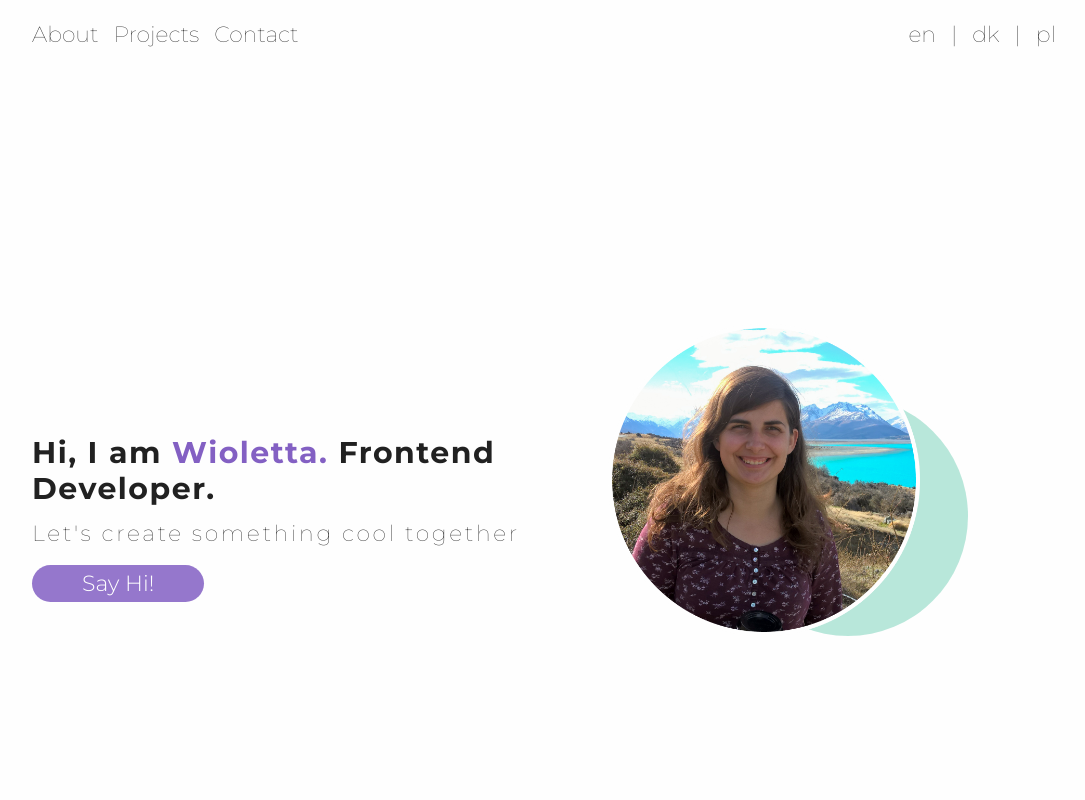
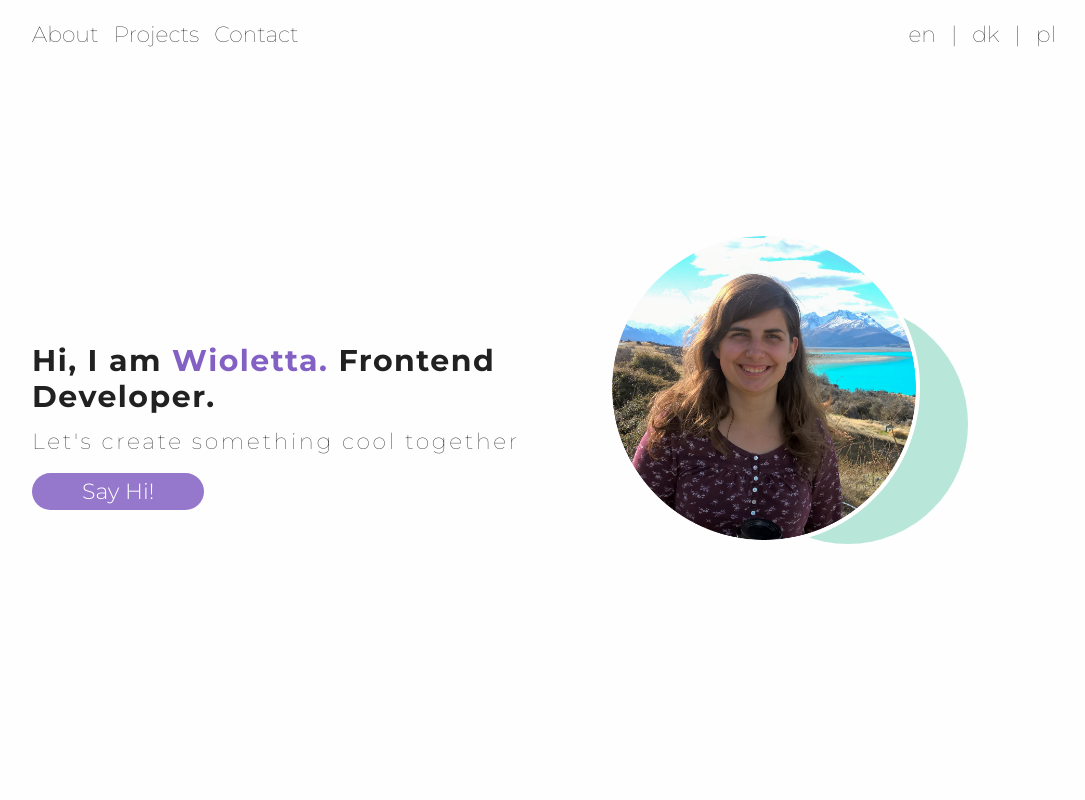
Before and after one commit to w-gluza/portfolio, a React (Create React App) app: page / in a window 1280 px wide. Shown: the top 800 px of the page, without its empty margins (96-1181 px from the left). Built offline with nearby package versions, Linux system fonts and the light colour scheme; what i18next-xhr-backend would draw is missing.

Commit message:
UI improvments in Project and Contact

```diff
--- a/src/components/Contact/Contact.js
+++ b/src/components/Contact/Contact.js
@@ -8,7 +8,7 @@ class Contact extends Component {
         <figure className="contact__figure">
           <img
             className="profile_circle"
-            src="./img/profile_circle.svg"
+            src="./img/contact__circles.svg"
             alt="ssomethig"
           />
           <img
--- a/src/components/Header/Header.scss
+++ b/src/components/Header/Header.scss
@@ -1,5 +1,9 @@
 .header__section {
   grid-row: 2;
+  @include respond(tab-land) {
+    grid-row: 1;
+    grid-column: 1;
+  }
 }
 .header__figure {
   display: grid;
@@ -9,7 +13,8 @@
   grid-row: 1;
   @include respond(tab-land) {
     max-width: 30vw;
-    grid-row: 2;
+    grid-row: 1;
+    grid-column: 2;
   }
 }
 
--- a/src/components/Projects/Projects.js
+++ b/src/components/Projects/Projects.js
@@ -5,7 +5,7 @@ import Icon from '../../assets/icons/';
 class Projects extends Component {
   render() {
     return (
-      <section id="projects">
+      <section className="projects" id="projects">
         <article className="project">
           <figure className="project__figure">
             <img
--- a/src/components/Projects/Projects.scss
+++ b/src/components/Projects/Projects.scss
@@ -3,10 +3,10 @@
   grid-template-columns: 1fr;
   align-items: end;
   margin-bottom: 10rem;
-  grid-gap: 10rem;
 
   @include respond(tab-land) {
     grid-template-columns: 1fr 1fr;
+    grid-gap: 10rem;
   }
 }
 
--- a/src/sass/base.scss
+++ b/src/sass/base.scss
@@ -92,15 +92,30 @@ header,
 .contact {
   display: grid;
   grid-template-columns: 1fr;
+  padding-top: 5rem;
   @include respond(tab-land) {
     display: grid;
     grid-template-columns: 1fr 1fr;
     align-items: center;
+    padding-top: 0rem;
+  }
+}
+.projects {
+  padding-top: 5rem;
+}
+.header,
+.contact {
+  grid-template-rows: 1fr 1fr;
+  @include respond(tab-land) {
+    grid-template-rows: 1fr;
   }
 }
 .header {
   min-height: calc(100vh - 48px);
-  justify-items: center;
+  justify-items: left;
+  @include respond(tab-land) {
+    justify-items: center;
+  }
 }
 .about {
   min-height: 100vh;
```
Also changed, not shown: public/img/contact__circles.svg (added).
